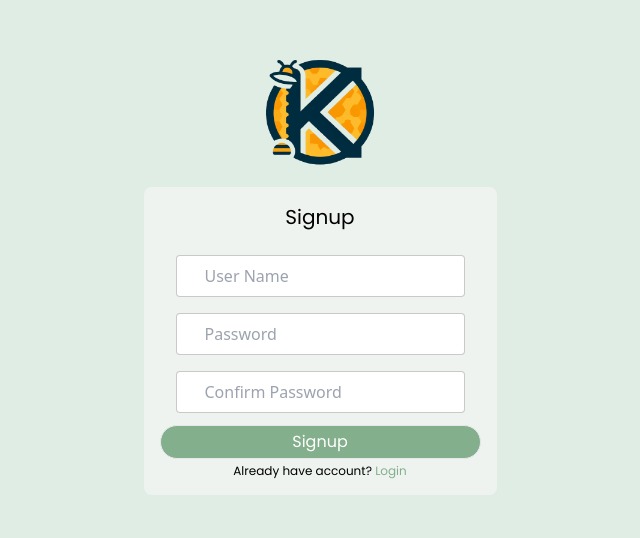
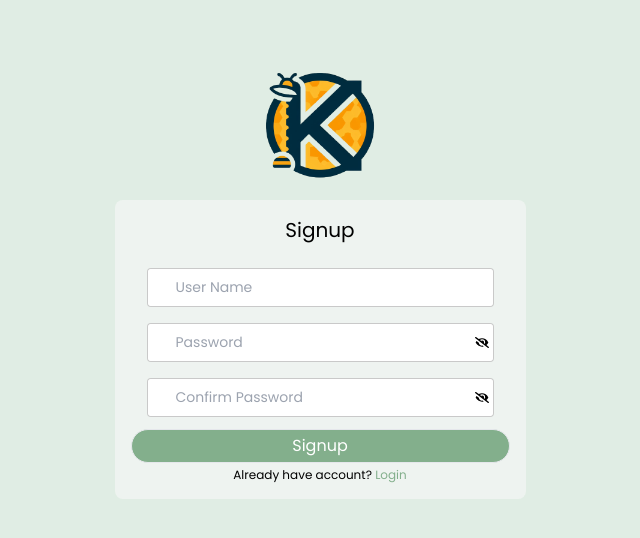
Before and after one commit to SuhasKM2001/KnowHive, a React (Create React App) app: page /signup in a window 1280 px wide. Shown: the part 134-672 px from the top of the page, without its empty margins (320-960 px from the left). Built offline with nearby package versions, Linux system fonts and the light colour scheme.

Commit message:
Added view and hide of password feature

```diff
--- a/package.json
+++ b/package.json
@@ -9,6 +9,7 @@
     "framer-motion": "^10.16.5",
     "react": "^18.2.0",
     "react-dom": "^18.2.0",
+    "react-icons": "^4.12.0",
     "react-router-dom": "^6.18.0",
     "react-scripts": "5.0.1",
     "react-type-animation": "^3.2.0",
--- a/src/App.js
+++ b/src/App.js
@@ -1,4 +1,4 @@
-import {BrowserRouter, Routes, Route, useLocation} from "react-router-dom";
+import {BrowserRouter, Routes, Route} from "react-router-dom";
 import {AnimatePresence} from "framer-motion";
 import StartPage from "./pages/StartPage";
 import ChatPage from "./pages/ChatPage";
@@ -6,7 +6,6 @@ import LoginPage from "./pages/LoginPage";
 import SignUpPage from "./pages/SignUpPage";
 
 function App() {
-  // const location = useLocation();
   return (
     <AnimatePresence mode='wait'>
       <BrowserRouter>
--- a/src/pages/LoginPage.js
+++ b/src/pages/LoginPage.js
@@ -1,37 +1,82 @@
-import React from "react";
+import React, { useState } from "react";
 import Logo from "../assests/knowhiveLogo.png";
+import { motion } from "framer-motion";
 import { Link } from "react-router-dom";
+import { FaEye, FaEyeSlash } from "react-icons/fa";
 
 function LoginPage() {
+  const [username, setUsername] = useState("");
+  const [password, setPassword] = useState("");
+  const [visible, setVisible] = useState(false);
 
+  const objectVariants = {
+    hidden: {
+      opacity: 0,
+    },
+    visible: {
+      opacity: 2,
+      transition: {
+        duration: 0.3,
+        delay: 0.2,
+      },
+    },
+  };
   return (
-    <div className="flex flex-col items-center justify-center h-screen bg-primary">
-      <div>
-      <img src={Logo} alt="KnowHive Logo" width="150" height={200} />
-      </div>
+    <motion.div
+      variants={objectVariants}
+      initial="hidden"
+      animate="visible"
+      className="py-2 font-poppins text-sm text-center"
+    >
+      <div className="flex flex-col items-center justify-center h-screen bg-primary">
+        <div>
+          <img src={Logo} alt="KnowHive Logo" width="150" height={200} />
+        </div>
 
-      <div className=" bg-[#f8f8f897] px-4 rounded-lg flex flex-col">
-        <h5 className="font-poppins text-xl text-center py-4">Login</h5>
-          <div>
+        <div className=" bg-[#f8f8f897] px-4 rounded-lg flex flex-col py-2">
+          <h5 className="font-poppins text-xl text-center py-4">Login</h5>
+
+          <div className="flex border border-[#a5a5a597] bg-white mx-4 my-2 rounded ">
             <input
+              value= {username}
               type="text"
-              className="border border-[#a5a5a597] rounded px-7 py-2 mx-4 my-2"
               placeholder="User Name"
-
+              onChange={(e) => setUsername(e.target.value)}
+              className="w-full h-full box-border rounded px-7 py-2 focus:outline-none"
             />
           </div>
-          <div>
+
+          <div className="flex border border-[#a5a5a597] bg-white mx-4 mt-2 mb-3 rounded ">
             <input
-              type="password"
-              className="border border-[#a5a5a597] rounded px-7 py-2 mx-4 mt-2 mb-3"
+              value={password}
+              type={visible ? "text" : "password"}
               placeholder="Password"
+              onChange={(e) => setPassword(e.target.value)}
+              className="w-full h-full box-border rounded px-7 py-2 focus:outline-none"
             />
+
+            <div onClick={() => setVisible(!visible)}>
+              {visible ? (
+                <FaEye className="bg-white h-full pr-1 text-lg  rounded cursor-pointer" />
+              ) : (
+                <FaEyeSlash className="bg-white h-full pr-1 text-lg  rounded cursor-pointer" />
+              )}
+            </div>
           </div>
-        {/* <h5 className="font-poppins text-xs text-center mb-4">Forgot password ?</h5> */}
-        <button className="border font-poppins text-base bg-secondary text-white mb-1 py-1 text-center rounded-full">Login</button>
-        <h5 className="font-poppins text-xs text-center mb-4">Don't have account? <Link to="/signup" className="text-secondary underline-offset-1">SignUp</Link></h5>
+
+          {/* <h5 className="font-poppins text-xs text-center mb-4">Forgot password ?</h5> */}
+          <button className="border font-poppins text-base bg-secondary text-white mb-1 py-1 text-center rounded-full">
+            Login
+          </button>
+          <h5 className="font-poppins text-xs text-center mb-4">
+            Don't have account?{" "}
+            <Link to="/signup" className="text-secondary">
+              SignUp
+            </Link>
+          </h5>
+        </div>
       </div>
-    </div>
+    </motion.div>
   );
 }
 
--- a/src/pages/SignUpPage.js
+++ b/src/pages/SignUpPage.js
@@ -1,10 +1,35 @@
-import React from 'react'
+import React, { useState } from "react";
 import Logo from "../assests/knowhiveLogo.png";
+import { motion } from "framer-motion";
 import { Link } from "react-router-dom";
-
+import { FaEye, FaEyeSlash } from "react-icons/fa";
 
 function SignUpPage() {
+  const [username, setUsername] = useState("");
+  const [password, setPassword] = useState("");
+  const [visible, setVisible] = useState(false);
+  const [confirmPassword, setConfirmPassword] = useState("");
+  const [confirmPasswordVisible, setConfirmPasswordVisible] = useState(false);
+
+  const objectVariants = {
+    hidden: {
+      opacity: 0,
+    },
+    visible: {
+      opacity: 2,
+      transition: {
+        duration: 0.3,
+        delay: 0.2,
+      },
+    },
+  };
   return (
+    <motion.div
+      variants={objectVariants}
+      initial="hidden"
+      animate="visible"
+      className="py-2 font-poppins text-sm text-center"
+    >
       <div className="flex flex-col items-center justify-center h-screen bg-primary">
         <div>
           <img src={Logo} alt="KnowHive Logo" width="150" height={200} />
@@ -12,34 +37,63 @@ function SignUpPage() {
 
         <div className=" bg-[#f8f8f897] px-4 rounded-lg flex flex-col">
           <h5 className="font-poppins text-xl text-center py-4">Signup</h5>
-          <div>
+          <div className="flex border border-[#a5a5a597] bg-white mx-4 my-2 rounded ">
             <input
+              value = {username}
               type="text"
-              className="border border-[#a5a5a597] rounded px-7 py-2 mx-4 my-2"
               placeholder="User Name"
-
+              onChange={(e) => setUsername(e.target.value) }
+              className="w-full h-full box-border rounded px-7 py-2 focus:outline-none"
             />
-          </div>
-          <div>
-            <input
-              type="password"
-              className="border border-[#a5a5a597] rounded px-7 py-2 mx-4 my-2"
-              placeholder="Password"
-            />
-          </div>
-          <div>
-            <input
-              type="password"
-              className="border border-[#a5a5a597] rounded px-7 py-2 mx-4 mt-2 mb-3"
-              placeholder="Confirm Password"
-            />
+            {console.log(username)}
           </div>
 
-        <button className="border font-poppins text-base bg-secondary text-white mb-1 py-1 text-center rounded-full">Signup</button>
-        <h5 className="font-poppins text-xs text-center mb-4">Already have account? <Link to="/login" className="text-secondary underline-offset-1">Login</Link></h5>
+          <div className="flex border border-[#a5a5a597] bg-white mx-4 my-2 rounded ">
+            <input
+              value = {password}
+              type={visible ? "text" : "password"}
+              placeholder="Password"
+              onChange={(e) => setPassword(e.target.value)}
+              className="w-full h-full box-border rounded px-7 py-2 focus:outline-none"
+            />
+            <div onClick={() => setVisible(!visible)}>
+              { visible ?
+            <FaEye className="bg-white h-full pr-1 text-lg rounded cursor-pointer" /> :
+            <FaEyeSlash className="bg-white h-full pr-1 text-lg  rounded cursor-pointer" />
+              }
             </div>
           </div>
-  )
+
+          <div className="flex border border-[#a5a5a597] bg-white mx-4 mt-2 mb-3 rounded ">
+            <input
+              value={confirmPassword}
+              type={confirmPasswordVisible ? "text" : "password"}
+              placeholder="Confirm Password"
+              onChange={(e) => setConfirmPassword(e.target.value)}
+              className="w-full h-full box-border rounded px-7 py-2 focus:outline-none"
+            />
+            <div onClick={()=>setConfirmPasswordVisible(!confirmPasswordVisible)}>
+              { confirmPasswordVisible ?
+            <FaEye className="bg-white h-full pr-1 text-lg rounded cursor-pointer" /> :
+            <FaEyeSlash className="bg-white h-full pr-1 text-lg  rounded cursor-pointer" />
               }
 
-export default SignUpPage
+            </div>
+          </div>
+
+          <button className="border font-poppins text-base bg-secondary text-white mb-1 py-1 text-center rounded-full">
+            Signup
+          </button>
+          <h5 className="font-poppins text-xs text-center mb-4">
+            Already have account?{" "}
+            <Link to="/login" className="text-secondary underline-offset-1">
+              Login
+            </Link>
+          </h5>
+        </div>
+      </div>
+    </motion.div>
+  );
+}
+
+export default SignUpPage;
```
Also changed, not shown: 1 other file (tests, documents, lock files or other folders). Lines whose indentation alone changed are shown as unchanged.
